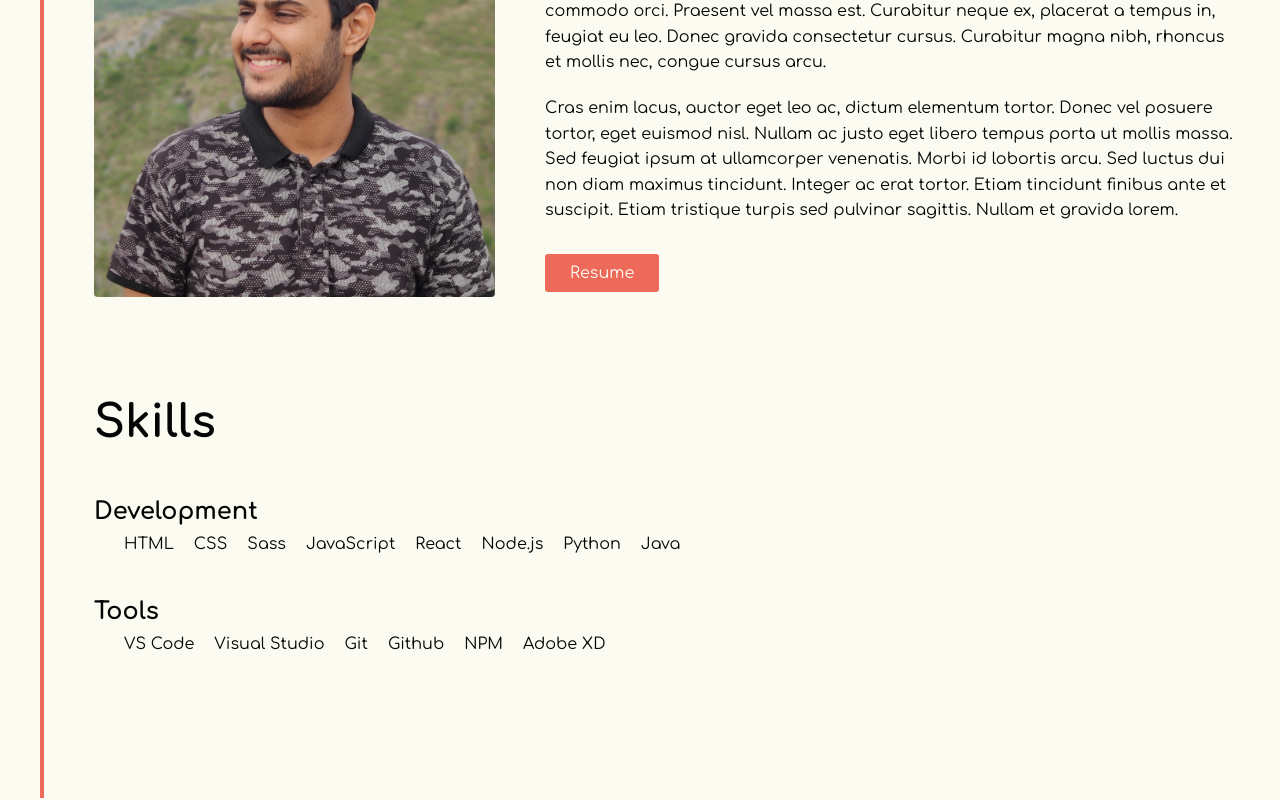
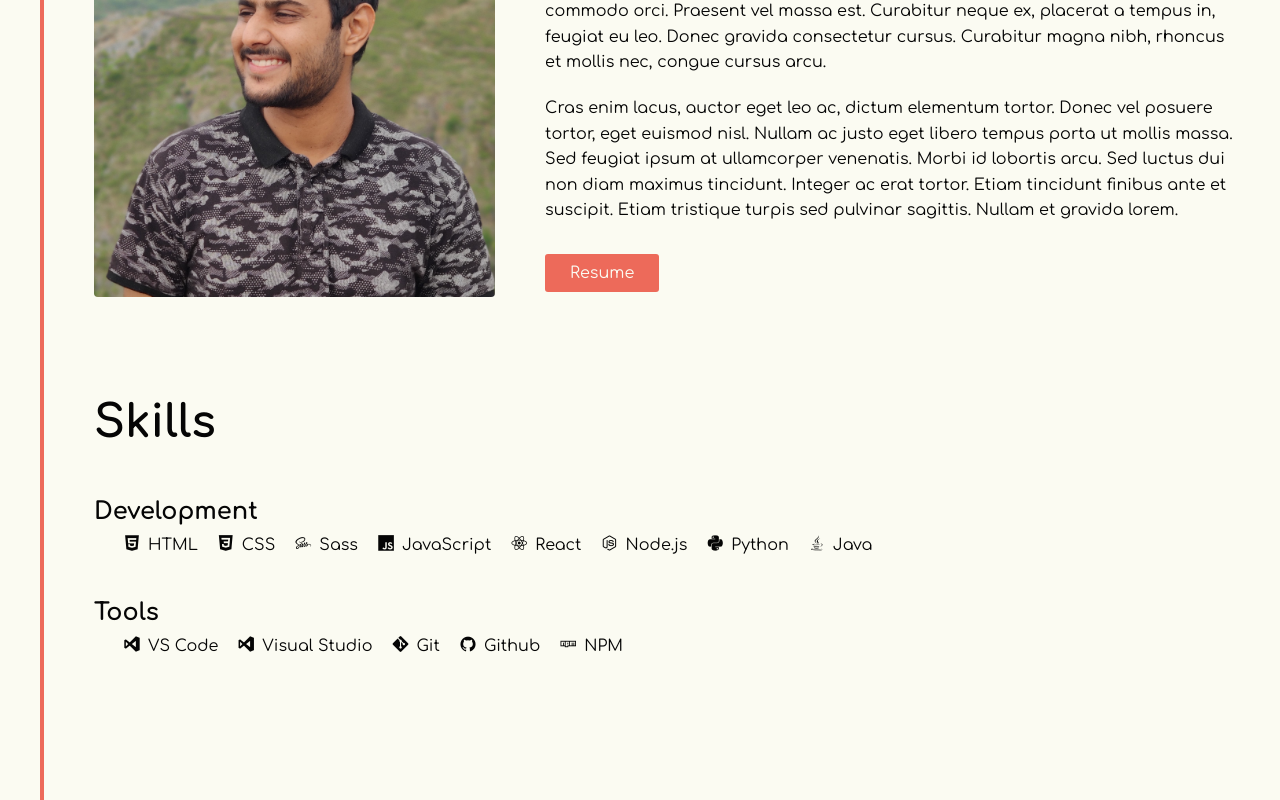
Before and after one commit to codedr0id/Portfolio, a React (Create React App) app: page / in a window 1280 px wide. Shown: the part 1055-1855 px from the top of the page. Built offline with nearby package versions, Linux system fonts and the light colour scheme.

Commit message:
Skills icons added

```diff
--- a/public/index.html
+++ b/public/index.html
@@ -12,6 +12,10 @@
     <link
       href="https://fonts.googleapis.com/css2?family=Comfortaa:wght@300;400;700&display=swap"
       rel="stylesheet"
+    />
+    <link
+      rel="stylesheet"
+      href="https://cdn.jsdelivr.net/gh/devicons/devicon@master/devicon.min.css"
     />
     <title>Mehul Lathi | Portfolio</title>
   </head>
--- a/src/components/Skills.js
+++ b/src/components/Skills.js
@@ -3,16 +3,32 @@ import '../scss/Skills.scss';
 
 class Skills extends Component {
   static defaultProps = {
-    dev: ['HTML', 'CSS', 'Sass', 'JavaScript', 'React', 'Node.js', 'Python', 'Java'],
-    tools: ['VS Code', 'Visual Studio', 'Git', 'Github', 'NPM', 'Adobe XD']
+    dev: [
+      { label: 'HTML', icon: 'devicon-html5-plain' },
+      { label: 'CSS', icon: 'devicon-css3-plain' },
+      { label: 'Sass', icon: 'devicon-sass-original' },
+      { label: 'JavaScript', icon: 'devicon-javascript-plain' },
+      { label: 'React', icon: 'devicon-react-original' },
+      { label: 'Node.js', icon: 'devicon-nodejs-plain' },
+      { label: 'Python', icon: 'devicon-python-plain' },
+      { label: 'Java', icon: 'devicon-java-plain' }
+    ],
+    tools: [
+      { label: 'VS Code', icon: 'devicon-visualstudio-plain' },
+      { label: 'Visual Studio', icon: 'devicon-visualstudio-plain' },
+      { label: 'Git', icon: 'devicon-git-plain' },
+      { label: 'Github', icon: 'devicon-github-plain' },
+      { label: 'NPM', icon: 'devicon-npm-original-wordmark' },
+    ]
   };
 
   showList(arr) {
     const list = [];
     for (let item of arr) {
       list.push(
-        <li key={item} className="Skills__item">
-          {item}
+        <li key={item.label} className="Skills__item">
+          <i className={item.icon}> </i>
+          {item.label}
         </li>
       );
     }
```
